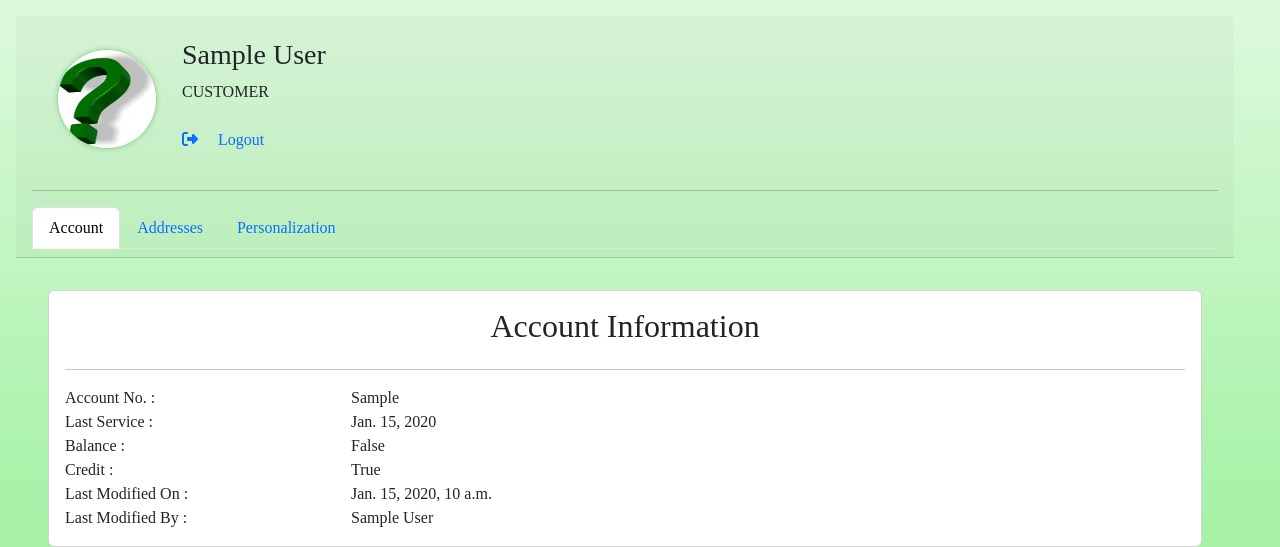
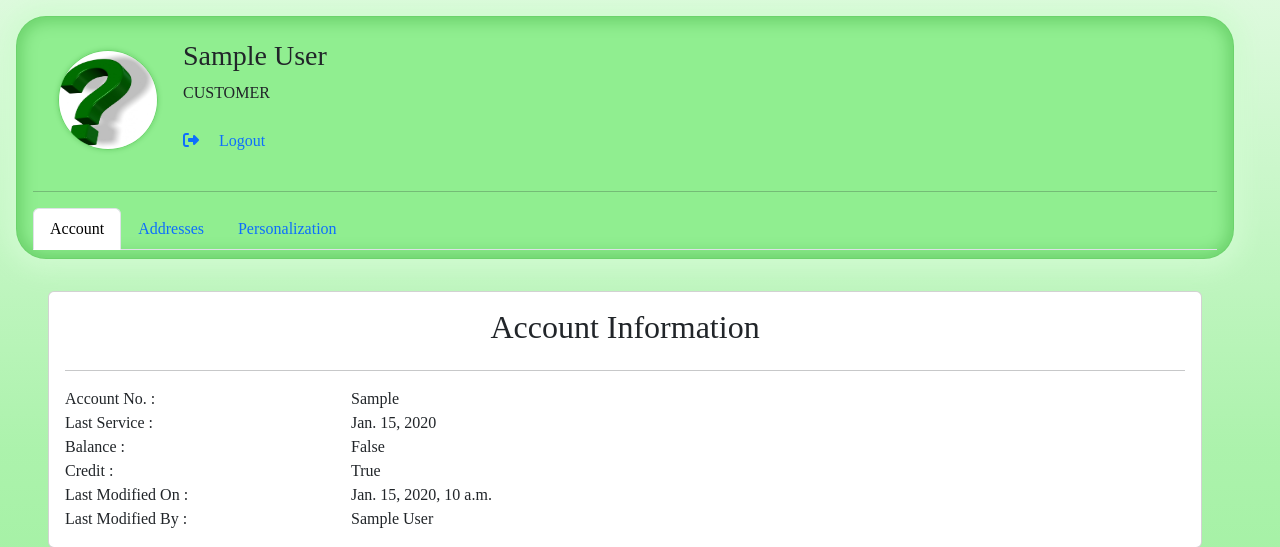
Before and after one commit to VStarr93/portfolio, a Django app: page /user/profile/ in a window 1280 px wide. Shown: the part 50-597 px from the top of the page. Run offline with Django 4.2, Linux system fonts and the light colour scheme; a user stored in the database is signed in; tables that the repository leaves empty hold one stand-in row (values such as "Sample post"); some libraries are stand-ins or nearby versions.

Commit message:
create css for class 'card-header' inside 'v-profile'

```diff
--- a/crm_user/static/crm_user/css/styles.css
+++ b/crm_user/static/crm_user/css/styles.css
@@ -135,8 +135,13 @@ header h3:first-of-type {
     box-shadow: 0 0 5px rgba(0, 128, 0, 0.25);
 }
 
-.v-profile-header > div:first-of-type {
-    height: 150px;
+.v-profile > .card-header {
+    background-color:lightgreen;
+    box-shadow: inset 0 0 15px 5px rgba(0, 128, 0, 0.25), 0 0 25px 10px rgb(208, 251, 208);
+    border: 1px solid rgba(0, 128, 0, 0.25);
+    border-radius: 30px !important;
+}
+
 }
 
 .crm-dropdown {
```
